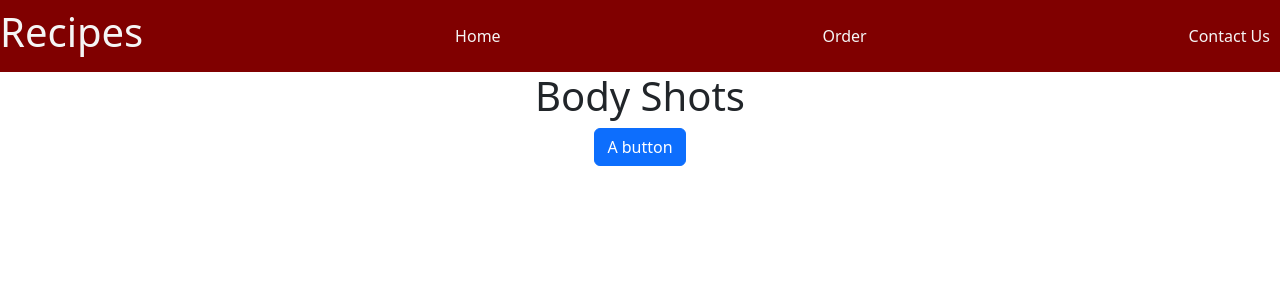
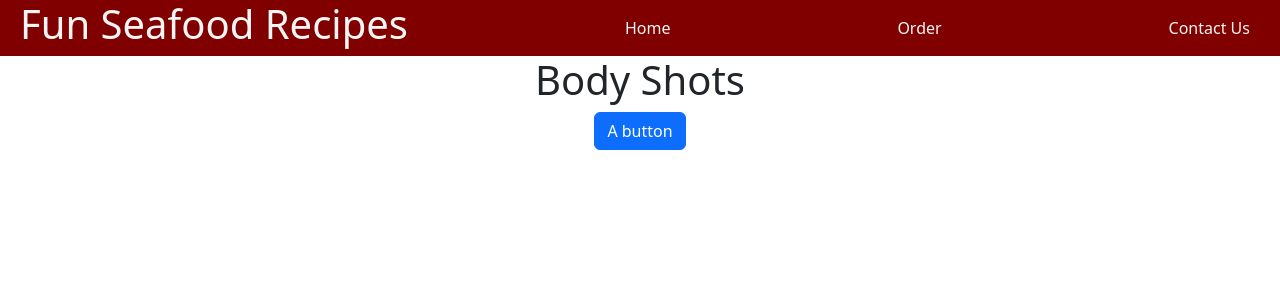
Before and after one commit to Josh-Darling13/meals, a React (Create React App) app: page / in a window 1280 px wide. Shown: the top 300 px of the page. Built offline with nearby package versions, Linux system fonts and the light colour scheme; no server answers.

Commit message:
updated navbar text

```diff
--- a/src/Navbar.js
+++ b/src/Navbar.js
@@ -6,7 +6,7 @@ function Navbar (){
     return(
         <div className='navbar'>
             <h1>
-            Recipes
+            Fun Seafood Recipes
             </h1>
             <a style={{margin:'10px', color:'marron'}}>Home</a>
             <a style={{margin:'10px', color:'marron'}}>Order</a>
--- a/src/index.css
+++ b/src/index.css
@@ -15,5 +15,5 @@ code {
 .navbar{
   background-color: maroon;
   color: whitesmoke;
-  padding: 0px 20px;
+  padding: 0px 20px !important;
 }
```
